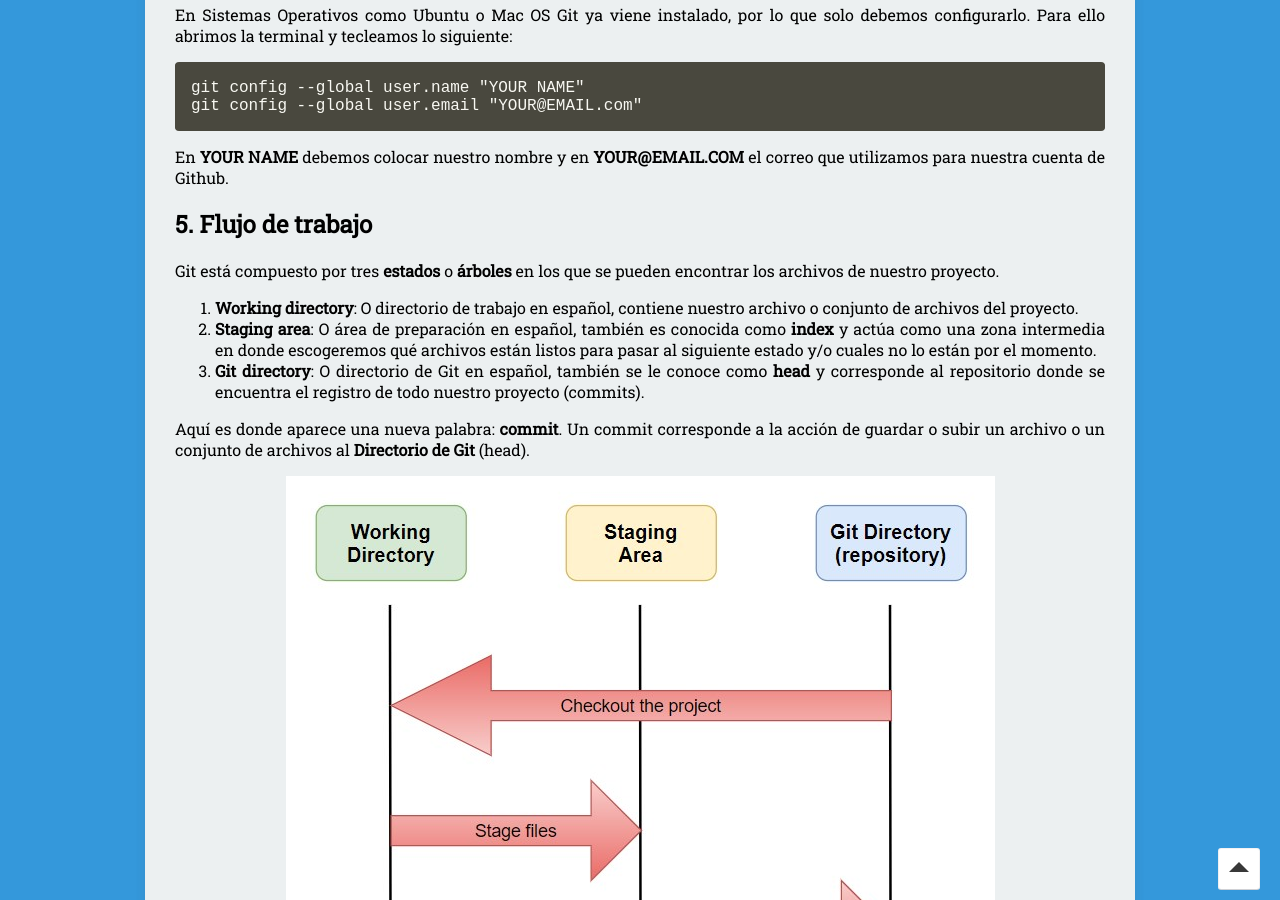
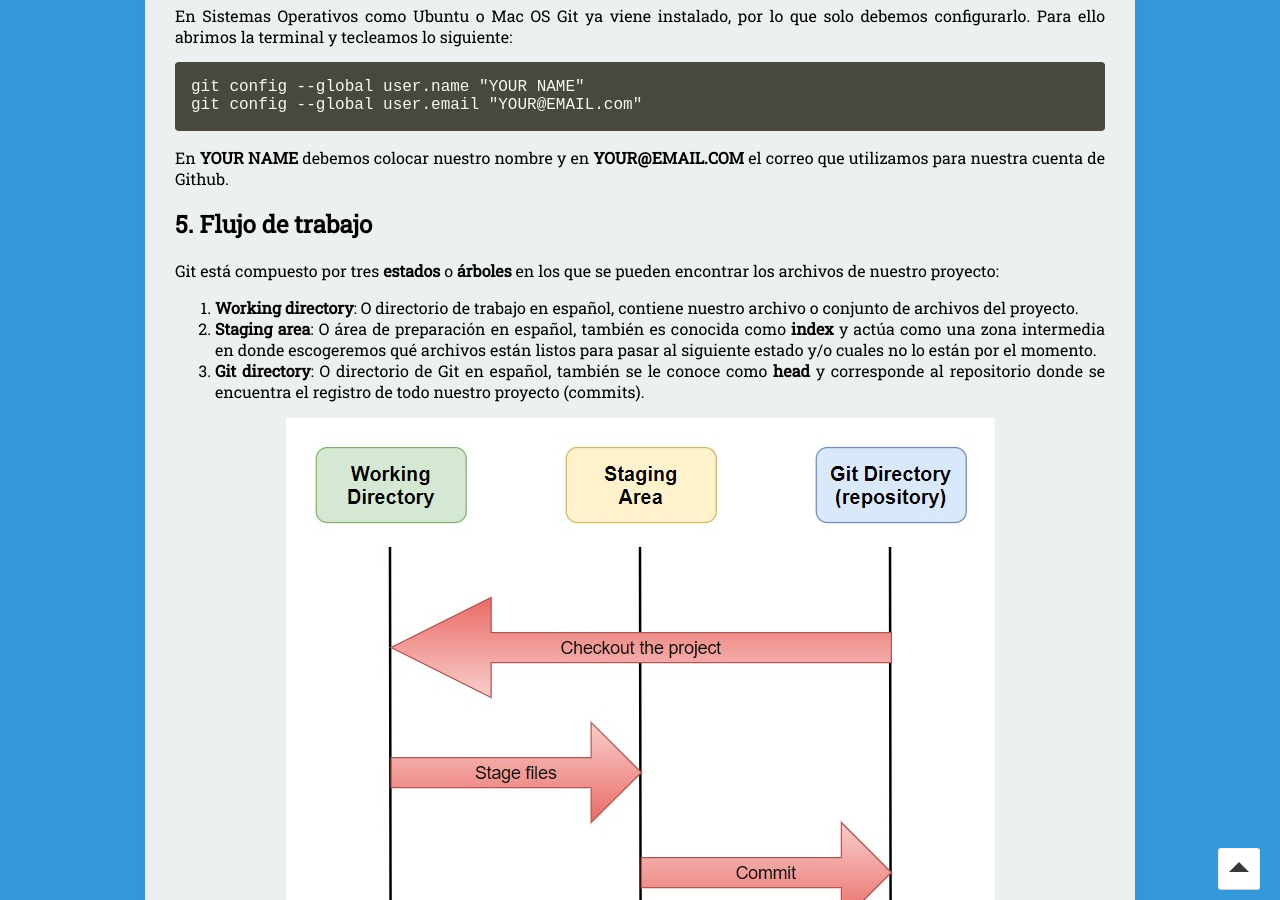
Before and after one commit to nisoto/Blog-anterior-2.0, a Jekyll site: the page built from _posts/2020-04-22-rails-vi-git-en-detalle.md, in a window 1280 px wide and 900 px high, scrolled down 1268 px. Built offline with Jekyll 4.4.1, drawn with Linux system fonts in a browser that asks for light colours; nearby versions of some CDN libraries.

Commit message:
Update 2020-04-22-rails-vi-git-en-detalle.md

```diff
--- a/_posts/2020-04-22-rails-vi-git-en-detalle.md
+++ b/_posts/2020-04-22-rails-vi-git-en-detalle.md
@@ -57,15 +57,15 @@ En **YOUR NAME** debemos colocar nuestro nombre y en **YOUR@EMAIL.COM** el corre
 
 ## 5. Flujo de trabajo
 
-Git está compuesto por tres **estados** o **árboles** en los que se pueden encontrar los archivos de nuestro proyecto.
+Git está compuesto por tres **estados** o **árboles** en los que se pueden encontrar los archivos de nuestro proyecto:
 
 1. **Working directory**: O directorio de trabajo en español, contiene nuestro archivo o conjunto de archivos del proyecto.
 2. **Staging area**: O área de preparación en español, también es conocida como **index** y actúa como una zona intermedia en donde escogeremos qué archivos están listos para pasar al siguiente estado y/o cuales no lo están por el momento.
 3. **Git directory**: O directorio de Git en español, también se le conoce como **head** y corresponde al repositorio donde se encuentra el registro de todo nuestro proyecto (commits).
 
+![EstadosGit]({{ site.baseurl }}/assets/img/EstadosGit.jpg)
+
 Aquí es donde aparece una nueva palabra: **commit**. Un commit corresponde a la acción de guardar o subir un archivo o un conjunto de archivos al **Directorio de Git** (head).
-
-![EstadosGit]({{ site.baseurl }}/assets/img/EstadosGit.jpg)
 
 ## 6. Comandos Git
 
```
